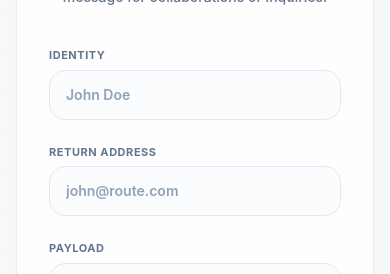
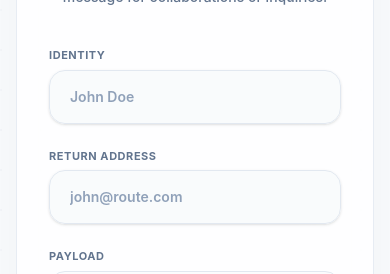
Before and after one commit to starling-king/portfolio-website-frontend, a React (Vite) app: page /contact in a window 390 px wide. Shown: the part 336-610 px from the top of the page. Built offline with nearby package versions, Linux system fonts and the light colour scheme; no server answers.

Commit message:
Refactor ServerWakeupBanner and Contact components for improved layout and responsiveness; adjust z-index and padding for better visual hierarchy and user experience.

```diff
--- a/src/components/ServerWakeupBanner.jsx
+++ b/src/components/ServerWakeupBanner.jsx
@@ -49,7 +49,7 @@ export default function ServerWakeupBanner() {
 
   return (
     // PSYCH-UI: Fixed floating HUD. Detached from document flow to prevent layout shifts.
-    <div className="fixed bottom-6 left-1/2 -translate-x-1/2 z-100 w-[calc(100%-2rem)] max-w-sm gpu-layer">
+    <div className="fixed bottom-6 left-1/2 -translate-x-1/2 z-50 w-[calc(100%-2rem)] max-w-sm gpu-layer">
 
       {/* Benthic Glass Shell with Emerald Glow */}
       <div className="relative flex items-center gap-4 p-4 bg-white/90 dark:bg-[#040405]/90 backdrop-blur-2xl border border-slate-200 dark:border-slate-800 rounded-2xl shadow-[0_20px_50px_-12px_rgba(0,0,0,0.15)] dark:shadow-[0_20px_50px_-12px_rgba(16,185,129,0.15)] overflow-hidden">
--- a/src/pages/Contact.jsx
+++ b/src/pages/Contact.jsx
@@ -287,7 +287,7 @@ function Contact() {
                       onChange={handleChange}
                       disabled={status === "loading"}
                       placeholder="John Doe"
-                      className="w-full px-4 py-3.5 text-sm font-semibold text-slate-900 dark:text-slate-50 bg-slate-50/50 dark:bg-[#040405]/50 border border-slate-200 dark:border-slate-800 rounded-2xl focus:bg-white dark:focus:bg-[#040405] focus:outline-none focus:ring-2 focus:ring-primary-500/20 focus:border-primary-500 transition-all duration-300 placeholder:text-slate-400 dark:placeholder:text-slate-600 disabled:opacity-50"
+                      className="w-full px-5 py-4 text-sm font-semibold text-slate-900 dark:text-slate-50 bg-slate-50/80 dark:bg-[#0a0a0c]/50 border border-slate-200 dark:border-slate-800/80 rounded-2xl focus:bg-white dark:focus:bg-[#040405] focus:outline-none focus:border-primary-500 dark:focus:border-primary-400 focus:ring-4 focus:ring-primary-500/20 dark:focus:ring-primary-400/20 transition-all duration-300 shadow-sm placeholder:text-slate-400 dark:placeholder:text-slate-600 disabled:opacity-50"
                     />
                   </div>
 
@@ -304,7 +304,7 @@ function Contact() {
                       onChange={handleChange}
                       disabled={status === "loading"}
                       placeholder="john@route.com"
-                      className="w-full px-4 py-3.5 text-sm font-semibold text-slate-900 dark:text-slate-50 bg-slate-50/50 dark:bg-[#040405]/50 border border-slate-200 dark:border-slate-800 rounded-2xl focus:bg-white dark:focus:bg-[#040405] focus:outline-none focus:ring-2 focus:ring-primary-500/20 focus:border-primary-500 transition-all duration-300 placeholder:text-slate-400 dark:placeholder:text-slate-600 disabled:opacity-50"
+                      className="w-full px-5 py-4 text-sm font-semibold text-slate-900 dark:text-slate-50 bg-slate-50/80 dark:bg-[#0a0a0c]/50 border border-slate-200 dark:border-slate-800/80 rounded-2xl focus:bg-white dark:focus:bg-[#040405] focus:outline-none focus:border-primary-500 dark:focus:border-primary-400 focus:ring-4 focus:ring-primary-500/20 dark:focus:ring-primary-400/20 transition-all duration-300 shadow-sm placeholder:text-slate-400 dark:placeholder:text-slate-600 disabled:opacity-50"
                     />
                   </div>
                 </div>
--- a/src/pages/ProjectEditorForm.jsx
+++ b/src/pages/ProjectEditorForm.jsx
@@ -202,8 +202,9 @@ function ProjectEditorForm() {
 
   return (
     // PSYCH-UI FIX: Replaced py-8 with pt-12 pb-12 so the form safely clears the fixed admin navbar!
-    <div className="relative w-full px-4 pt-12 pb-12 mx-auto max-w-5xl animate-[slideDown_0.4s_ease-out] isolate">
+    // <div className="relative w-full px-4 pt-12 pb-12 mx-auto max-w-5xl animate-[slideDown_0.4s_ease-out] isolate">
 
+    <div className="relative w-full px-4 pt-12 pb-12 mx-auto max-w-5xl transition-all duration-500 isolate">
 
       {/* Custom Toast Notification System */}
       <div className={`fixed top-28 left-1/2 -translate-x-1/2 z-50 transition-all duration-500 ${toast.visible ? "opacity-100 translate-y-0" : "opacity-0 -translate-y-10 pointer-events-none"}`}>
```
